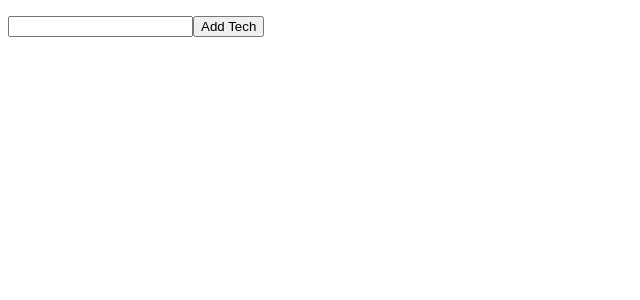
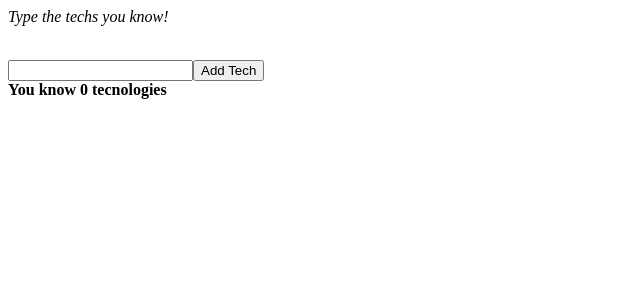
Before and after one commit to dinotudor/react-hooks, a React (Create React App) app: page / in a window 1280 px wide. Shown: the top 300 px of the page, without its empty margins (0-640 px from the left). Built offline with nearby package versions, Linux system fonts and the light colour scheme.

Commit message:
useMemo hook

```diff
--- a/src/App.js
+++ b/src/App.js
@@ -1,4 +1,4 @@
-import React, { useState, useEffect } from 'react';
+import React, { useState, useEffect, useMemo } from 'react';
 
 function App() {
   const [tech, setTech] = useState([]);
@@ -21,13 +21,19 @@ function App() {
     localStorage.setItem('tech', JSON.stringify(tech));
   }, [tech]);
 
+  const techSize = useMemo(() => tech.length, [tech]);
+
   return (
     <>
+      <span>
+        <em>Type the techs you know!</em>
+      </span>
       <ul>
         {tech.map(t => (
           <li key={t}>{t}</li>
         ))}
       </ul>
+      <br />
       <input
         type="text"
         value={newTech}
@@ -36,6 +42,8 @@ function App() {
       <button type="button" onClick={handleAdd}>
         Add Tech
       </button>
+      <br />
+      <strong>You know {techSize} tecnologies</strong>
     </>
   );
 }
```
